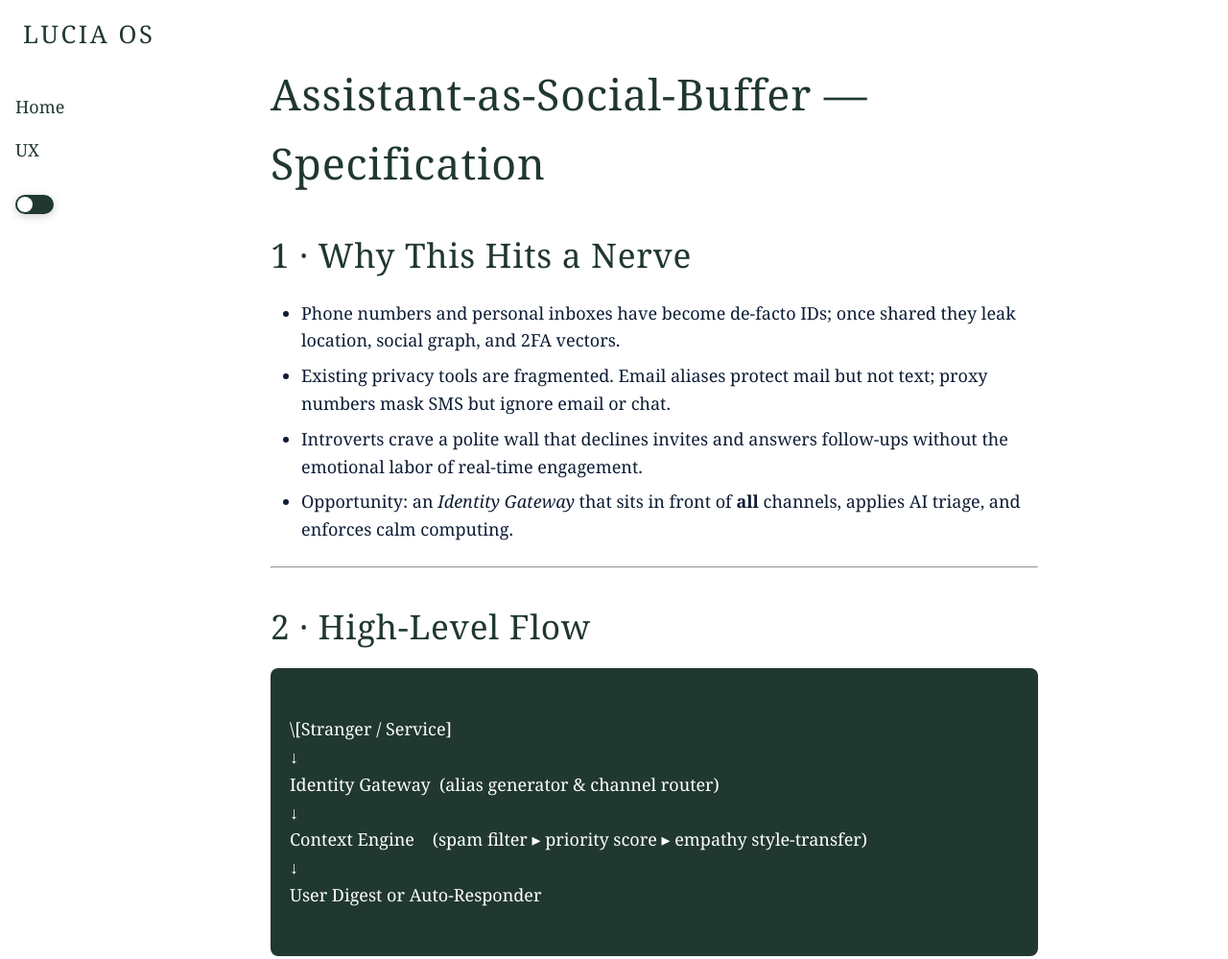
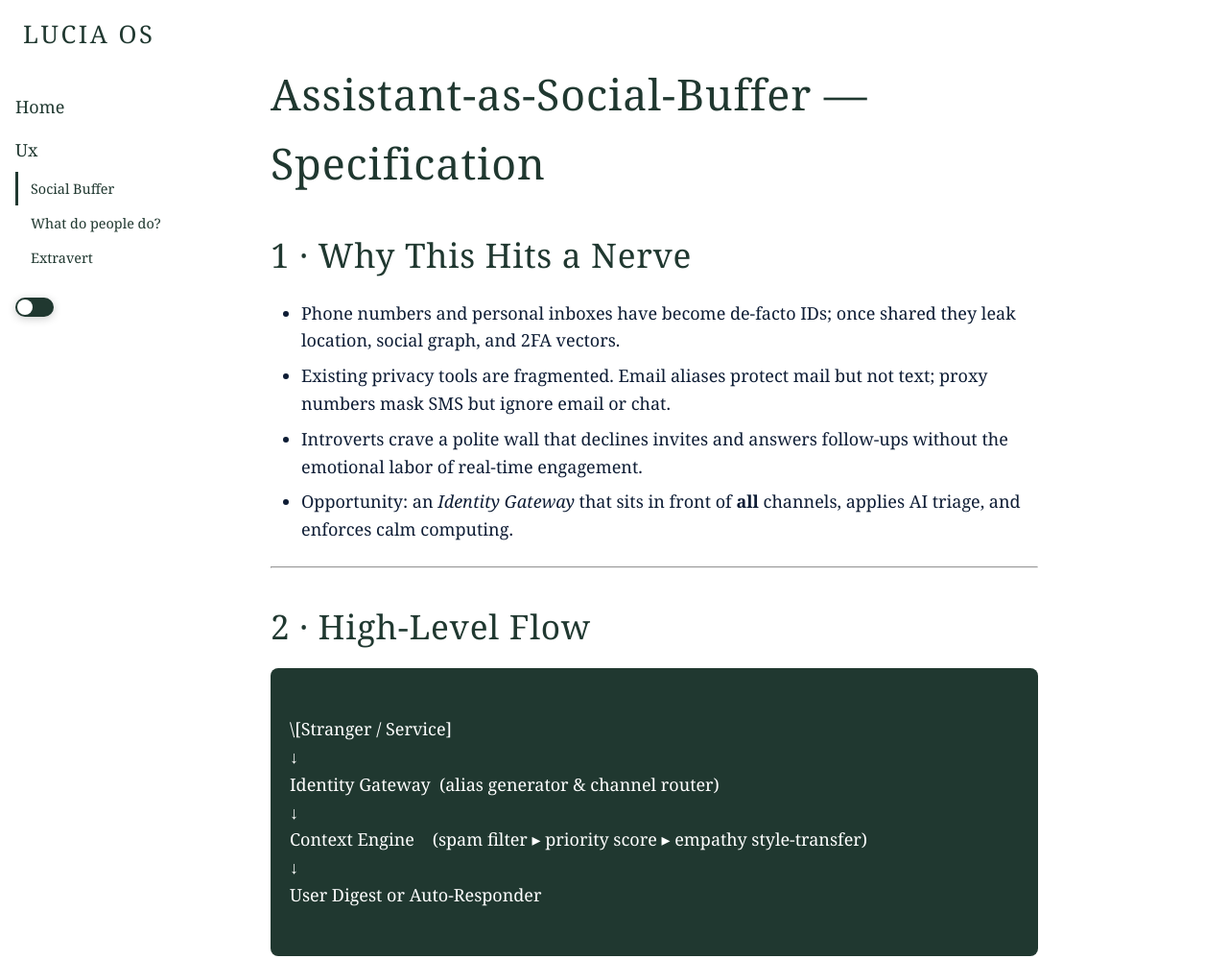
Before and after one commit to dsedov/luciaos_website, an Eleventy site: page ux/social_buffer.md in a window 1280 px wide. Shown: the top 999 px of the page at 96% size. Built offline with nearby package versions, Linux system fonts and the light colour scheme; Eleventy itself is replaced by a stand-in of ours; code samples lack their colours; files that its build step writes are made by us from their sources; a web font is replaced by a local one.

Commit message:
last try

```diff
--- a/_layouts/base.njk
+++ b/_layouts/base.njk
@@ -89,7 +89,7 @@
                                     {%- if entry.data.eleventyNavigation.key | capitalize == "Ux" and page.url.startsWith("/ux/") -%}
                                         <ul class="sub-nav">
                                             {%- for doc in collections.ux | sortByOrder -%}
-                                                {%- if doc.data.eleventyNavigation.parent == "UX" -%}
+                                                {%- if doc.data.eleventyNavigation.parent == "Ux" -%}
                                                     <li>
                                                         <a href="{{ doc.url }}" {% if doc.url == page.url %}aria-current="page"{% endif %}>
                                                             {{ doc.data.eleventyNavigation.key }}
--- a/ux/extravert.md
+++ b/ux/extravert.md
@@ -3,7 +3,7 @@ layout: base.njk
 title: The Illusive Extravert
 eleventyNavigation:
   key: Extravert
-  parent: UX
+  parent: Ux
   order: 3
 ---
 
--- a/ux/index.md
+++ b/ux/index.md
@@ -2,7 +2,7 @@
 layout: base.njk
 title: User Experience
 eleventyNavigation:
-  key: UX
+  key: Ux
   order: 3
 ---
 
@@ -10,6 +10,6 @@ eleventyNavigation:
 
 This section covers proposed architecture of Lucia OS. It is broken down into following sections:
 
-* [What People Do?](https://luciaos.com/user_experience/what_people_do/)
-* [Social Buffer](https://luciaos.com/user_experience/social_buffer/)
-* [An Extravert](https://luciaos.com/user_experience/extravert/)
+* [What People Do?](https://luciaos.com/ux/what_people_do/)
+* [Social Buffer](https://luciaos.com/ux/social_buffer/)
+* [An Extravert](https://luciaos.com/ux/extravert/)
--- a/ux/social_buffer.md
+++ b/ux/social_buffer.md
@@ -3,7 +3,7 @@ layout: base.njk
 title: Social Buffer
 eleventyNavigation:
   key: Social Buffer
-  parent: UX
+  parent: Ux
   order: 1
 ---
 
--- a/ux/what_people_do.md
+++ b/ux/what_people_do.md
@@ -3,7 +3,7 @@ layout: base.njk
 title: What do people do?
 eleventyNavigation:
   key: What do people do?
-  parent: UX
+  parent: Ux
   order: 2
 ---
 
```
